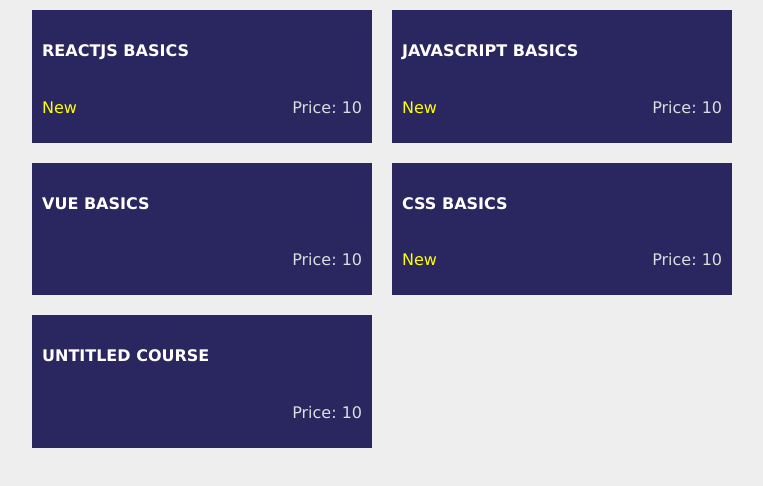
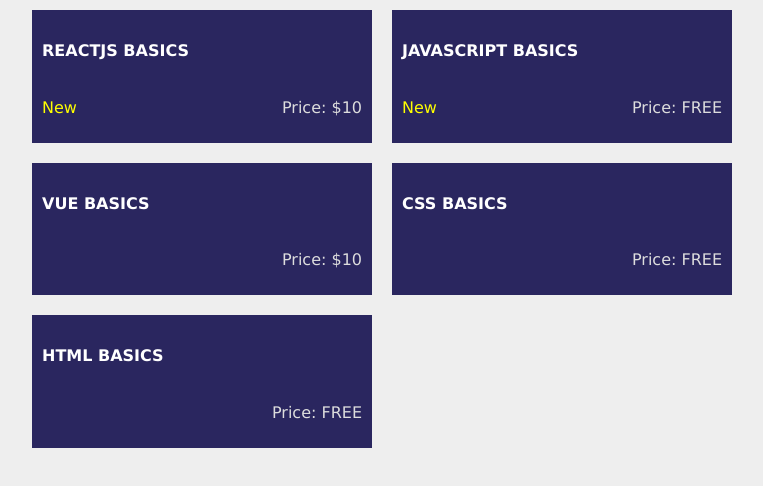
Before and after one commit to somcoders/barashada-reactJS, a React (Create React App) app: page / in a window 1280 px wide. Shown: the top 486 px of the page, without its empty margins (218-981 px from the left). Built offline with nearby package versions, Linux system fonts and the light colour scheme.

Commit message:
Lesson 10 Mapping JSX components.

```diff
--- a/src/components/Course.jsx
+++ b/src/components/Course.jsx
@@ -8,7 +8,7 @@ export default function Course({title,price,isNew}){
             <h4>{title ?? 'Untitled Course'}</h4>
             <div className='course-info'>
                 <p style={{color:'#ff0'}}>{isNew && 'New'}</p>
-                <p style={{color:'#ddd'}}>Price: {price}</p>
+                <p style={{color:'#ddd'}}>Price: {price > 0 ? `$${price}` : "FREE"}</p>
             </div>
         </div>
     )
--- a/src/components/Courses.jsx
+++ b/src/components/Courses.jsx
@@ -1,13 +1,20 @@
 import Course from './Course'
+import courseData from '../courseData'
 
 export default function Courses(){
+
+
+//    const courses = courseData.map(function(course){
+//        return   <Course title={course.title} price={course.price} isNew={course.isNew}/>
+//    });
+
+   const courses = courseData.map(course => (
+        <Course key={course.id} title={course.title} price={course.price} isNew={course.isNew}/>
+   ))
+
     return (
         <div className='courses'>
-            <Course title='ReactJs Basics' price="10" isNew={true}/>
-            <Course title='JavaScript Basics' price="10" isNew={true}/>
-            <Course title='Vue Basics' price="10" isNew={false}/>
-            <Course title='CSS Basics' price="10" isNew={true}/>
-            <Course  price="10" isNew={false}/>
+            {courses}
         </div>
     )
 }
--- /dev/null
+++ b/src/courseData.js
@@ -0,0 +1,32 @@
+export default [
+    {
+        id:1,
+        title:"ReactJS basics",
+        price:10,
+        isNew:true
+    },
+    {
+        id:2,
+        title:"JavaScript Basics",
+        price:0,
+        isNew:true
+    },
+    {
+        id:3,
+        title:"Vue Basics",
+        price:10,
+        isNew:false
+    },
+    {
+        id:4,
+        title:"CSS Basics",
+        price:0,
+        isNew:false
+    },
+    {
+        id:5,
+        title:"HTML Basics",
+        price:0,
+        isNew:false
+    }
+]
```
